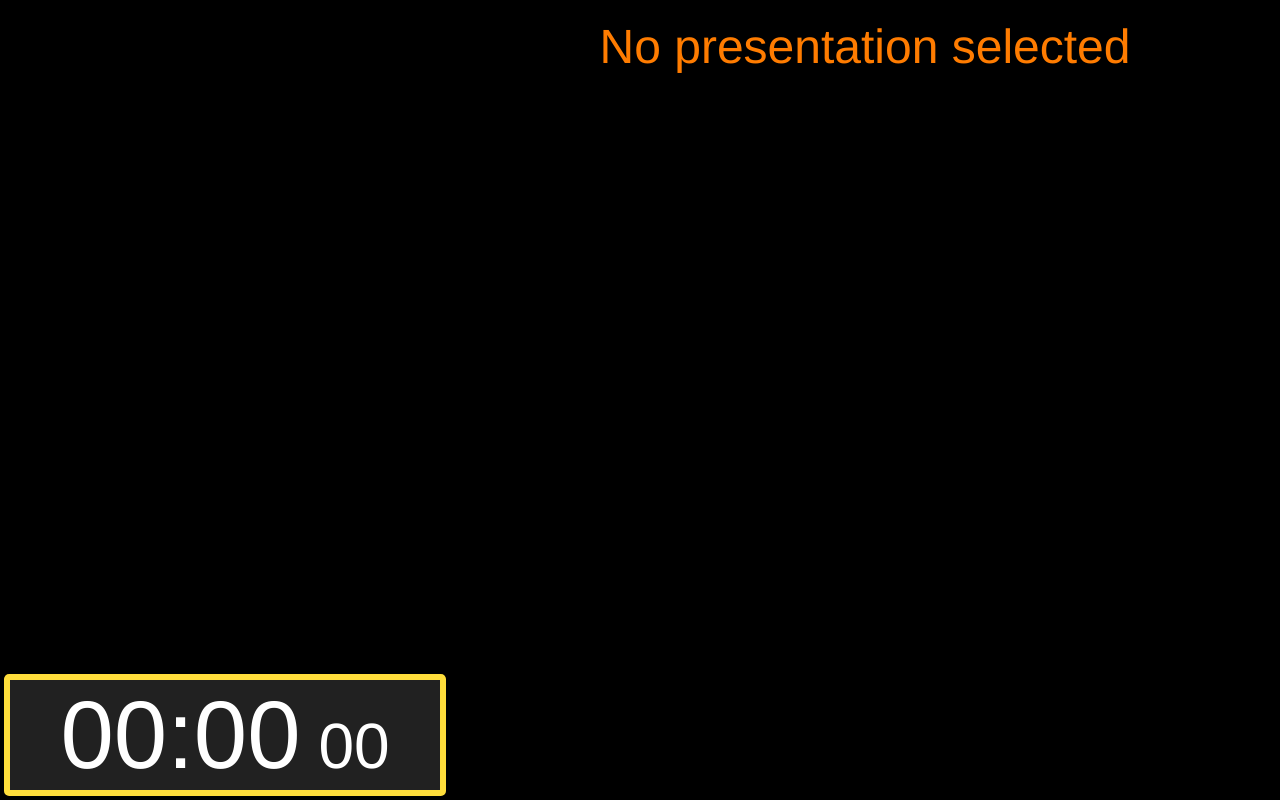
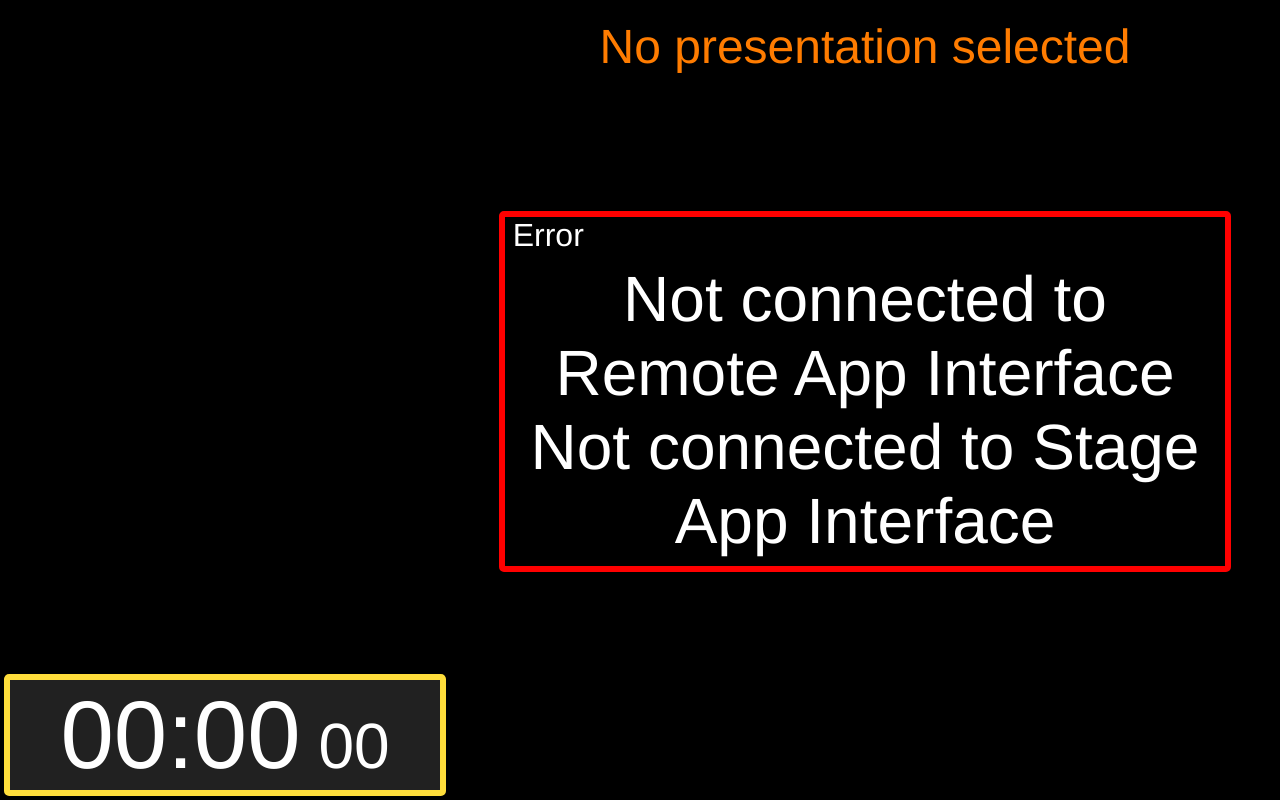
Before and after one commit to tim4724/StagePresenter-for-ProPresenter, an Electron app: page application/index.html in a window 1280 px wide. Drawn offline with Linux system fonts and the light colour scheme.

Commit message:
Show errors and reconnect to websocket automatically

```diff
--- /dev/null
+++ b/application/error_dom_updater.js
@@ -0,0 +1,33 @@
+"use strict"
+
+function ErrorDomUpdater() {
+	const errorElement = document.getElementById('error')
+	const errorMessageElement = document.getElementById('errorMessage')
+
+	function updateConnectionErrors(remoteWebsocketConnectionState,  stageWebSocketConnectionState) {
+		let errorMessages = []
+
+		function checkState(connectionState, name) {
+			if (connectionState.error && connectionState.error.length > 0) {
+				errorMessages.push(name + ': ' + remoteWebsocketConnectionState.error)
+			} else if (!connectionState.isConnected) {
+				errorMessages.push('Not connected to ' + name)
+			} else if (!connectionState.isAuthenticated) {
+				errorMessages.push(name + ': Not Authenticated')
+			}
+		}
+
+		checkState(remoteWebsocketConnectionState, 'Remote App Interface')
+		checkState(stageWebSocketConnectionState, 'Stage App Interface')
+		if (errorMessages.length > 0) {
+			errorElement.style.display = 'block'
+			errorMessageElement.innerText = errorMessages.join('\n')
+		} else {
+			errorElement.style.display = 'none'
+		}
+	}
+
+	return {
+		updateConnectionErrors: updateConnectionErrors,
+	}
+}
--- a/application/index.html
+++ b/application/index.html
@@ -6,6 +6,7 @@
     <title>Stage Monitor</title>
 
     <script src='utils.js'></script>
+    <script src='error_dom_updater.js'></script>
     <script src='playlist_dom_updater.js'></script>
     <script src='timer_dom_updater.js'></script>
     <script src='presentation_dom_updater.js'></script>
@@ -17,19 +18,19 @@
 
 <body onload='proPresenter = ProPresenter(); proPresenter.connect();'>
 
-    <section id="left">
+    <section id='left'>
         <span id='clock' class='timer'>
             <span id='timeHoursMinutes'>00:00</span>
             <span id='timeSeconds'>00</span>
         </span>
 
-        <div id="previewContainer">
+        <div id='previewContainer'>
             <span id='videoTimer'></span>
             <img id='preview' src='black16x9.png'/>
         </div>
 
-        <div id="playlist">
-            <div id="playlistName"></div>
+        <div id='playlist'>
+            <div id='playlistName'></div>
         </div>
     </section>
 
@@ -42,6 +43,11 @@
         </section>
 
         <div id='bottomSpacer'></div>
+
+        <div id='error' style='display: none;'>
+            <div id='errorLabel'>Error</div>
+            <div id='errorMessage'></div>
+        </div>
         <span id='message'></span>
     </main>
     </body>
--- a/application/main.css
+++ b/application/main.css
@@ -149,3 +149,27 @@ span, div, h1 {
     color: #ff7c00;
     transition: color 1s, background 1s;
 }
+
+#error {
+    position: sticky;
+    bottom: 100px;
+    width: 90%;
+    margin: 0.25em auto 0.3em;
+    border-radius: 5px;
+    border-width: 6px;
+    border-style: solid;
+    border-color: #ff0000;
+    background: #000000;
+    color: #ffffff;
+}
+
+#errorLabel {
+    margin-left: 8px;
+    text-align: left;
+    font-size: 2em;
+}
+
+#errorMessage {
+    font-size: 4em;
+    margin: 8px;
+}
--- a/application/playlist_dom_updater.js
+++ b/application/playlist_dom_updater.js
@@ -53,7 +53,7 @@ function PlaylistDomUpdater() {
 		playlistItemElements.forEach(e => e.parentElement.removeChild(e))
 	}
 
-	function changeCurrentItemAndScroll(index) {
+	function changeCurrentItemAndScroll(index, animate = true) {
 		const oldItem = playlistContainerElement.querySelector('.playlistCurrent')
 		if (oldItem) {
 			oldItem.classList.remove('playlistCurrent')
@@ -68,7 +68,7 @@ function PlaylistDomUpdater() {
 		if (newItem) {
 			newItem.classList.add('playlistCurrent')
 		}
-		scrollToCurrentItem()
+		scrollToCurrentItem(animate)
 	}
 
 	function scrollToCurrentItem(animate = true) {
--- a/application/pro_presenter.js
+++ b/application/pro_presenter.js
@@ -1,9 +1,22 @@
 "use strict"
 
+function WebSocketConnectionState() {
+    return {
+        isConnected: false,
+        isAuthenticated: undefined,
+        proPresenterVersion: "",
+        error: ""
+    }
+}
+
 function ProPresenter() {
+    const errorDomUpdater = ErrorDomUpdater()
     const presentationDomUpdater = PresentationDomUpdater()
     const timerDomUpdater = TimerDomUpdater()
     const playlistDomUpdater = PlaylistDomUpdater()
+
+    let remoteWebsocketConnectionState = WebSocketConnectionState()
+    let stageWebsocketConnectionState = WebSocketConnectionState()
 
     let currentPlaylistDataCache = undefined
     let currentPlaylist = undefined
@@ -17,23 +30,52 @@ function ProPresenter() {
     let displaySlideFromStageDisplayTimeout = undefined
 
     function connect() {
-        const remoteWebSocket = new WebSocket('ws://localhost:63147/remote')
-        remoteWebSocket.onopen = function () {
+        let remoteWebSocket = undefined
+        let stageWebSocket = undefined
         window.onbeforeunload = function () {
+            if (remoteWebSocket) {
                 remoteWebSocket.onclose = function () {}
                 remoteWebSocket.close()
             }
+            if (stageWebSocket) {
+                stageWebSocket.onclose = function () {}
+                stageWebSocket.close()
+            }
+        }
+
+
+        function connectToRemoteWebsocket() {
+            remoteWebSocket = new WebSocket('ws://localhost:63147/remote')
+            remoteWebSocket.onopen = function () {
+                remoteWebsocketConnectionState.isConnected = true
+
                 const authenticateAction = {
                     action: 'authenticate',
                     protocol: '700',
-                password: 'observer'
+                    password: 'observer2'
                 }
+                // Authenticating is not necessary apparently, but do it anyway :)
                 remoteWebSocket.send(JSON.stringify(authenticateAction))
+
+                // In case authenticate is not successful
+                setTimeout(function() {
+                    if (!remoteWebsocketConnectionState.isAuthenticated) {
+                        // Close will happen only after timeout, therefore speed things up
+                        // TODO: Submit bug report to renewed vision?
+                        remoteWebSocket.onclose({reason: remoteWebsocketConnectionState.error})
+                        remoteWebSocket.onclose = function () {}
+                        remoteWebSocket.close()
+                    } else {
+                        // remoteWebSocket.onclose will also call showupdateConnectionErrors
+                        updateConnectionErrors()
+                    }
+                }, 1000)
 
                 // The following does not give reliable info,
                 // if e.g. "quick" bible text is displayed...
+                // TODO Fix bug, when slide is selected, the song will reload, because of different hash values
                 // remoteWebSocket.send(JSON.stringify({action: 'presentationCurrent'}))
-            remoteWebSocket.send(JSON.stringify({action: 'presentationSlideIndex'}))
+                // remoteWebSocket.send(JSON.stringify({action: 'presentationSlideIndex'}))
             }
             remoteWebSocket.onmessage = function (ev) {
                 const data = JSON.parse(ev.data)
@@ -41,6 +83,12 @@ function ProPresenter() {
                 console.log(data)
 
                 switch (data.action) {
+                    case 'authenticate':
+                        remoteWebsocketConnectionState.isAuthenticated = data.authenticated === 1 || data.authenticated === true
+                        remoteWebsocketConnectionState.proPresenterVersion = data.majorVersion + '.' + data.minorVersion
+                        remoteWebsocketConnectionState.error = data.error
+                        // const isController = data.controller === 1 || data.controller === true
+                        break
                     case 'playlistRequestAll':
                         if (ev.data !== currentPlaylistDataCache) {
                             currentPlaylistDataCache = ev.data
@@ -59,7 +107,7 @@ function ProPresenter() {
                         // Reload presentation in case something changed
                         // Instead of requesting current presentation,
                         // we request a specific presentation using the presentationPath
-                    // Because we can set presentationSlideQuality to 0
+                        // Because we can set presentationSlideQuality
 
                         // TODO: reload without images, then reload with images?
                         remoteWebSocket.send(JSON.stringify({
@@ -77,25 +125,54 @@ function ProPresenter() {
                         break
                 }
             }
-        remoteWebSocket.onclose = function (ev) {}
+            remoteWebSocket.onclose = function (ev) {
+                remoteWebsocketConnectionState = WebSocketConnectionState()
+                if (ev) {
+                    remoteWebsocketConnectionState.error = ev.reason
+                }
+                updateConnectionErrors()
 
-        const stageWebSocket = new WebSocket('ws://localhost:63147/stagedisplay')
+                setTimeout(connectToRemoteWebsocket, 5000)
+                console.log('RemoteWebSocket close ' + JSON.stringify(ev))
+            }
+        }
+
+        function connectToStageWebSocket() {
+            stageWebSocket = new WebSocket('ws://localhost:63147/stagedisplay')
             stageWebSocket.onopen = function () {
-            window.onbeforeunload = function () {
-                stageWebSocket.onclose = function () {}
-                stageWebSocket.close()
-            }
+                stageWebsocketConnectionState.isConnected = true
 
                 const authenticateAction = { acn: 'ath', pwd: 'stage', ptl: 610 }
                 stageWebSocket.send(JSON.stringify(authenticateAction))
+
+                setTimeout(function() {
+                    if (!stageWebsocketConnectionState.isAuthenticated) {
+                        // Close will happen only after timeout, therefore speed things up
+                        // TODO: Submit bug report to renewed vision?
+                        stageWebSocket.onclose({reason: stageWebsocketConnectionState.error})
+                        stageWebSocket.onclose = function () {}
+                        stageWebSocket.close()
+                    } else {
+                        // stageWebSocket.onclose will also call showupdateConnectionErrors
+                        updateConnectionErrors()
+                    }
+                }, 1000)
             }
             stageWebSocket.onmessage = function (ev) {
                 const data = JSON.parse(ev.data)
-            if(data.acn != 'sys' && data.acn != 'vid2' &&  data.acn != 'tmr2') {
+                if (!data) {
+                    return
+                }
+                if(data.acn != 'sys' && data.acn != 'vid' &&  data.acn != 'tmr') {
                     console.log('StageWebSocket Received action: ' + data.acn + ' ' + Date.now())
                     console.log(data)
                 }
                 switch (data.acn) {
+                    case 'ath':
+                        stageWebsocketConnectionState.isAuthenticated = data.ath === 1 || data.ath === true
+                        stageWebsocketConnectionState.proPresenterVersion = data.majorVersion + '.' + data.minorVersion
+                        stageWebsocketConnectionState.error = data.err
+                        break
                     case 'fv': // FrameValue
                         onNewStageDisplayFrameValue(data)
                         break
@@ -103,12 +180,12 @@ function ProPresenter() {
                         timerDomUpdater.updateClock(parseInt(data.txt))
                         break
                     case 'tmr':
+                        // {acn: "tmr", uid: "51D80D93-6CCC-4B45-AA82-C28BAA0F7A2A", txt: "15:08:09", timerMode: 1}
                         timerDomUpdater.updateTimer(data.uid, data.txt, data.timerMode)
-                    // {acn: "tmr", uid: "51D80D93-6CCC-4B45-AA82-C28BAA0F7A2A", txt: "15:08:09", timerMode: 1}
                         break
                     case 'vid':
+                        // {acn: "vid", uid: "00000000-0000-0000-0000-000000000000", txt: "00:00:31"}
                         timerDomUpdater.updateVideo(data.uid, data.txt)
-                    // {acn: "vid", uid: "00000000-0000-0000-0000-000000000000", txt: "00:00:31"}
                         break
                     case 'msg':
                         if (data.txt && data.txt.length > 0) {
@@ -118,9 +195,27 @@ function ProPresenter() {
                             document.getElementById('message').style.display = 'none'
                         }
                         break
+                    default:
+                        console.log('Unknown action', data.acn)
                 }
             }
-        stageWebSocket.onclose = function (ev) {}
+            stageWebSocket.onclose = function (ev) {
+                stageWebsocketConnectionState = WebSocketConnectionState()
+                if (ev) {
+                    stageWebsocketConnectionState.error = ev.reason
+                }
+                updateConnectionErrors()
+                setTimeout(connectToStageWebSocket, 5000)
+                console.log('StageWebsocket close ' + JSON.stringify(ev))
+            }
+        }
+
+        connectToStageWebSocket()
+        connectToRemoteWebsocket()
+    }
+
+    function updateConnectionErrors() {
+        errorDomUpdater.updateConnectionErrors(remoteWebsocketConnectionState, stageWebsocketConnectionState)
     }
 
     function onNewPlaylistAll(data) {
```
Lines whose indentation alone changed are shown as unchanged.
